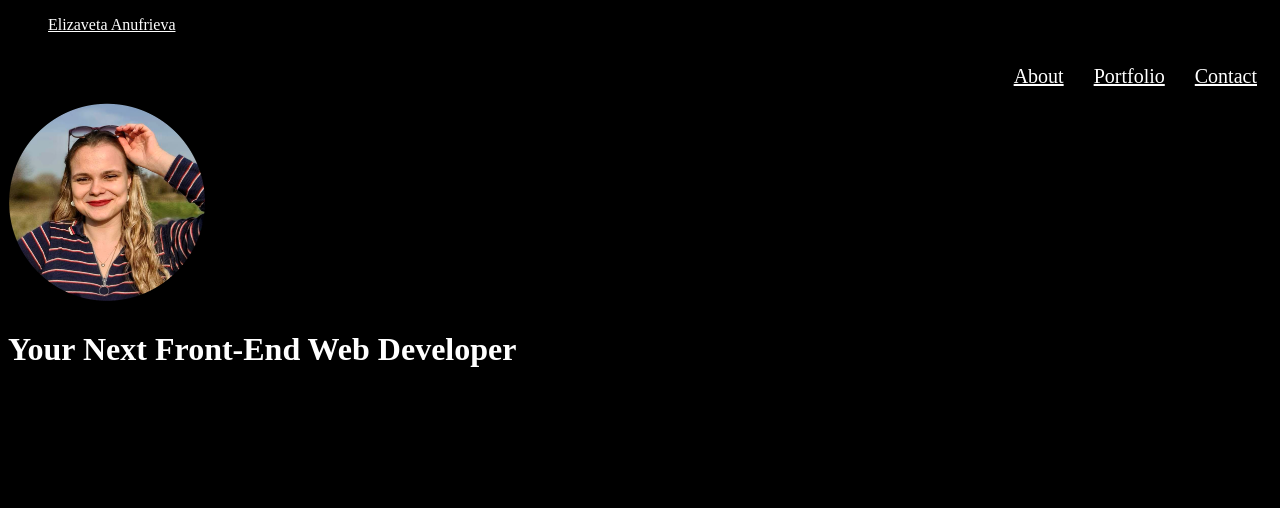
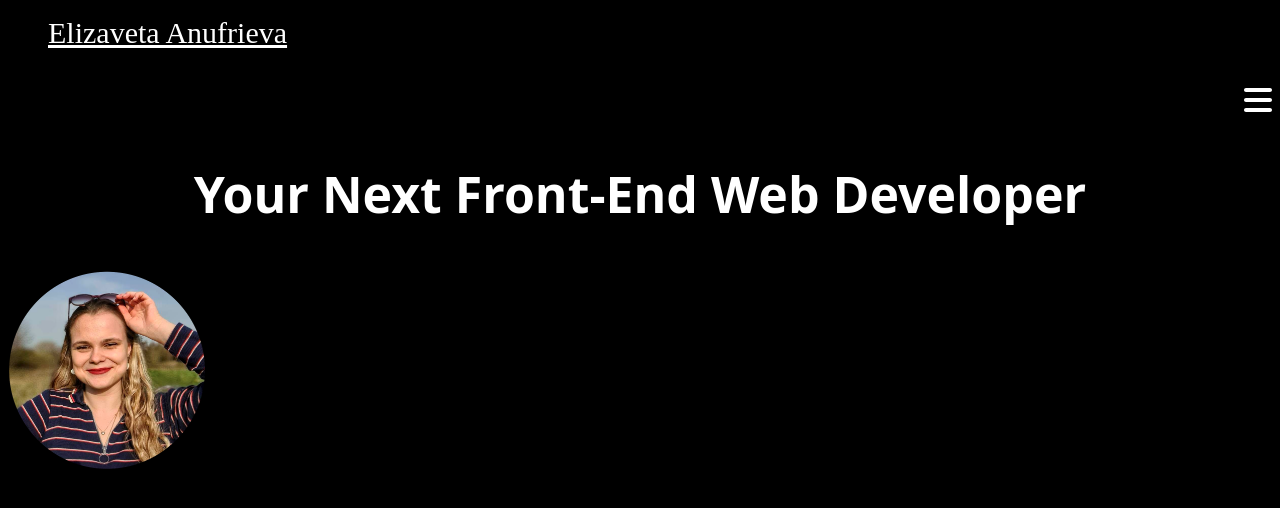
Before and after one commit to eliza-an/react-portfolio, a React (Create React App) app in the folder my-app/: page / in a window 1280 px wide. Shown: the top 508 px of the page. Built offline with nearby package versions, Linux system fonts and the light colour scheme.

Commit message:
added navbar

```diff
--- a/my-app/public/index.html
+++ b/my-app/public/index.html
@@ -24,6 +24,8 @@
       work correctly both with client-side routing and a non-root public URL.
       Learn how to configure a non-root public URL by running `npm run build`.
     -->
+
+
     <title>React App</title>
   </head>
   <body>
--- /dev/null
+++ b/my-app/src/components/navbar/babel-plugin-macros.config.js
@@ -0,0 +1,5 @@
+module.exports = {
+    'fontawesome-svg-core': {
+      'license': 'free'
+    }
+  }
--- /dev/null
+++ b/my-app/src/components/navbar/babel.config.js
@@ -0,0 +1,5 @@
+module.exports = function (api) {
+    return {
+      plugins: ['macros'],
+    }
+  }
--- a/my-app/src/components/navbar/navbar.js
+++ b/my-app/src/components/navbar/navbar.js
@@ -1,18 +1,29 @@
 import {  Link } from "react-router-dom";
 import React from 'react';
 import "./style.css"
+import { FontAwesomeIcon } from '@fortawesome/react-fontawesome'
+import { faBars} from '@fortawesome/free-solid-svg-icons'
+import { library } from '@fortawesome/fontawesome-svg-core'
+
+
+library.add(faBars)
+
+
 
 let Navbar= () =>{
   return (
   <header className="nav">
 
-  <ul >
+  <ul className="toprow">
     <li className="myName">
       <Link to= "/">Elizaveta Anufrieva</Link>
+
     </li>
-  </ul>
+   <li></li>
+</ul>
 
-
+<div className="icondiv">
+ <FontAwesomeIcon className="icon" icon="fa-solid fa-bars"  size="2x"/></div>
 
     <ul className="navigation">
         <li className="navbar">
--- a/my-app/src/components/navbar/style.css
+++ b/my-app/src/components/navbar/style.css
@@ -4,6 +4,7 @@
   padding: 0;
   text-align: end;
   font-size: 20px;
+  display: none;
   }
 
 
@@ -12,6 +13,7 @@
     display: block;
     padding: 15px;
     display: inline-flex;
+    font-family: system-ui, -apple-system, BlinkMacSystemFont, 'Segoe UI', Roboto, Oxygen, Ubuntu, Cantarell, 'Open Sans', 'Helvetica Neue', sans-serif;
 
 }
 
@@ -19,10 +21,31 @@ a{
   color: white;
 }
 
-.text1{
-  color: white;
-}
 
 body{
 background-color: black;
 }
+
+.icon{
+  color: white;
+  display:flex
+}
+
+.icondiv{
+  display: flex;
+  justify-content: flex-end;
+}
+
+.icondiv:hover + .navigation{
+  display:list-item;
+  color: red;
+}
+
+
+
+.myName{
+font-size: 30px;
+text-decoration: none;
+display:flex;
+justify-content: flex-start;
+}
--- a/my-app/src/pages/Home.js
+++ b/my-app/src/pages/Home.js
@@ -6,8 +6,10 @@ const About= () =>{
     <div>
 
       <div>
-        <img  className="img" alt= " of me " src="/img/circle.png"/>
        <h1 className='text1'>Your Next Front-End Web Developer</h1>
+       <img  className="img" alt= " of me " src="/img/circle.png"/>
+
+
 
 
       </div>
--- a/my-app/src/pages/home.css
+++ b/my-app/src/pages/home.css
@@ -5,4 +5,14 @@ body{
 
 .img{
     max-width: 200px;
+    display: ;
 }
+
+
+.text1{
+    color: white;
+    font-family: system-ui, -apple-system, BlinkMacSystemFont, 'Segoe UI', Roboto, Oxygen, Ubuntu, Cantarell, 'Open Sans', 'Helvetica Neue', sans-serif;
+    text-align: center;
+    font-size: 50px;
+    padding: 10px;
+  }
```
Also changed, not shown: package.json (added, +9 -0 lines), 1 other file (tests, documents, lock files or other folders).
